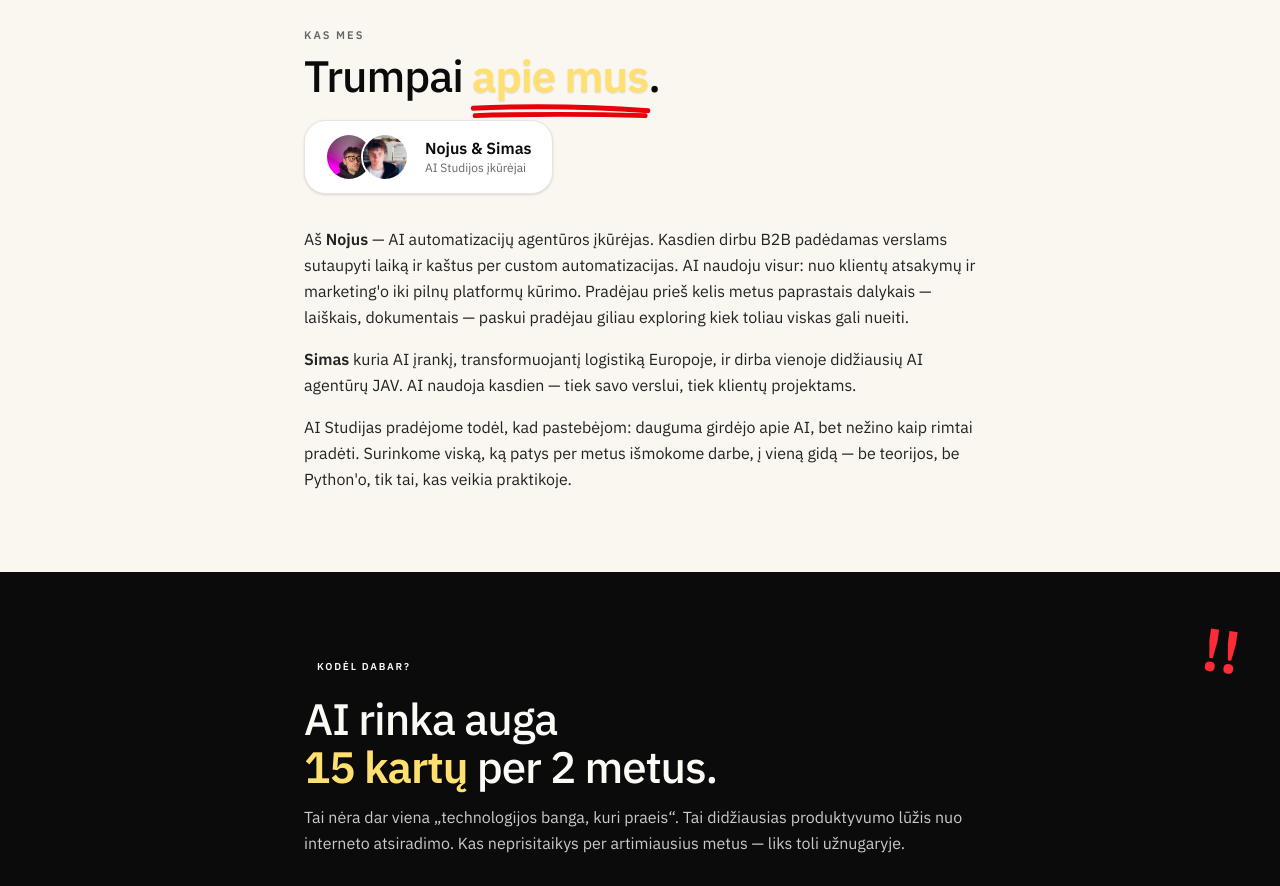
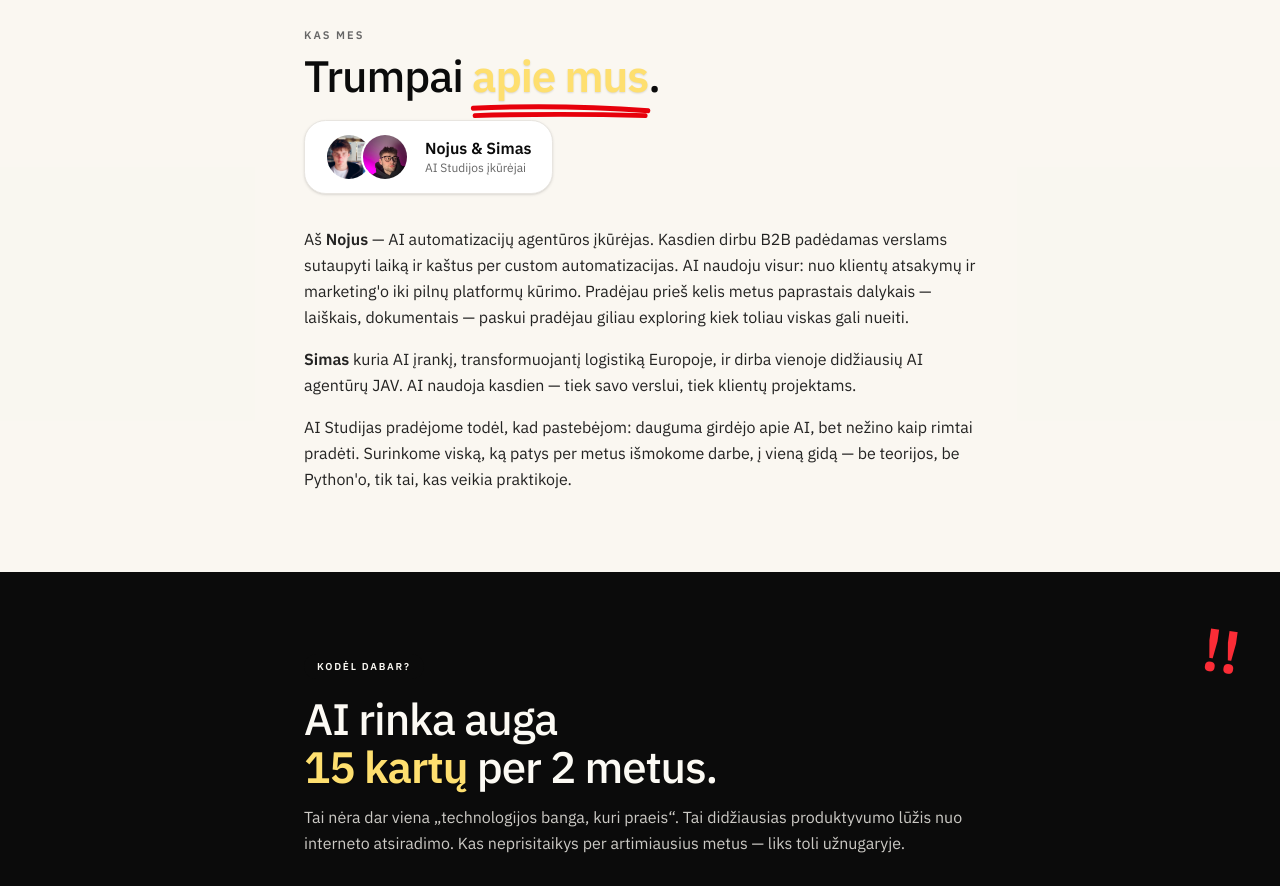
Before and after one commit to nojus77/ai-studijos, a Next.js app: page / in a window 1280 px wide. Shown: the part 2120-3006 px from the top of the page. Built offline with nearby package versions, Linux system fonts and the light colour scheme; no server answers.

Commit message:
style(home): swap avatar order in AboutSection pill (Simas first, then Nojus)

```diff
--- a/src/app/page.tsx
+++ b/src/app/page.tsx
@@ -315,8 +315,8 @@ function ScarcityBar() {
 
 function AboutSection() {
   const team = [
+    { name: "Simas", photo: "/team-simas.jpg" },
     { name: "Nojus", photo: "/team-nojus.jpg" },
-    { name: "Simas", photo: "/team-simas.jpg" },
   ];
 
   return (
```
